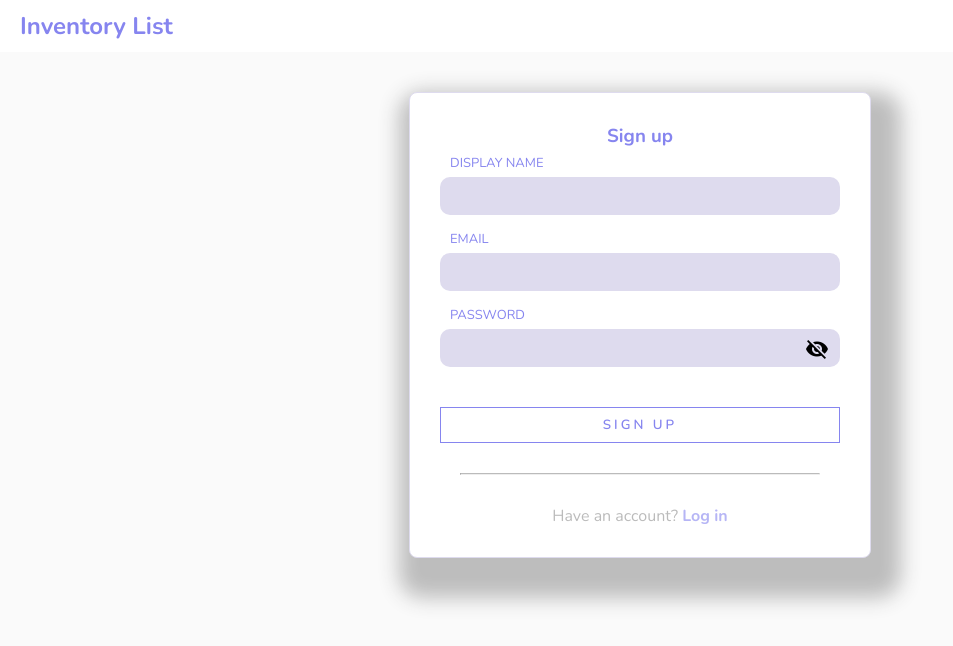
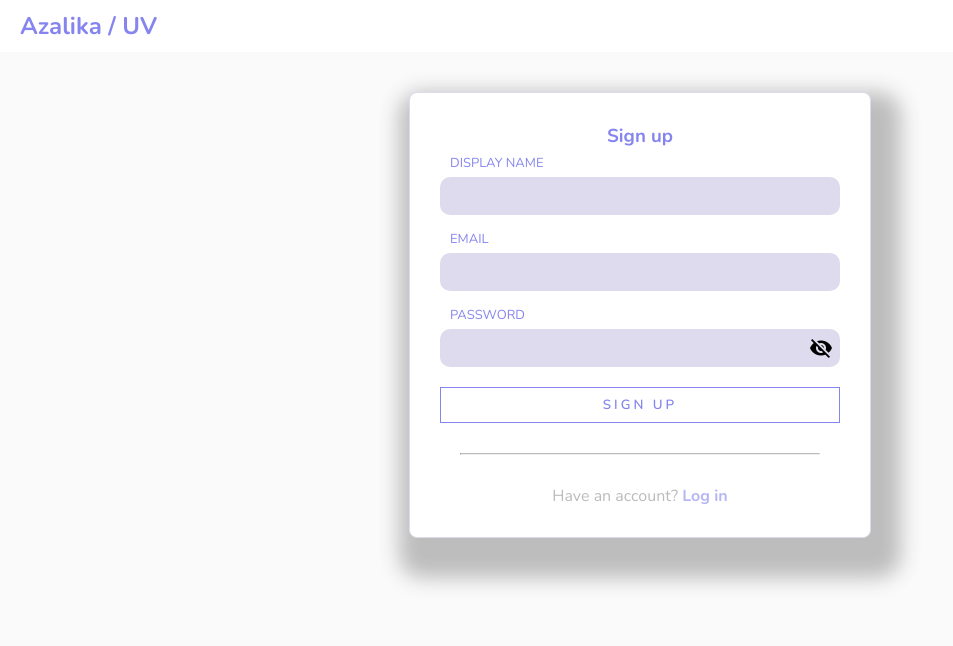
Before and after one commit to salbihmustafa/inventory-tracker, a Vue app: page /signup in a window 1280 px wide. Shown: the top 646 px of the page, without its empty margins (0-953 px from the left). Built offline with nearby package versions, Linux system fonts and the light colour scheme; no server answers.

Commit message:
adjusted css for listview.vue

```diff
--- a/src/assets/main.css
+++ b/src/assets/main.css
@@ -85,6 +85,24 @@ label {
   display: block;
 }
 
+/* put icon inside password box */
+.icon-container{
+  margin-bottom: 10px;
+
+  display: flex;
+  flex-direction: row;
+  align-items: center;
+}
+.passwordBox{
+  border-radius: 10px 0 0 10px;
+}
+.passwordIcon{
+  background: var(--secondary);
+  padding: 7px;
+  border-radius: 0 10px 10px 0;
+  cursor: pointer;
+}
+
 /* error text */
 .error {
   color: var(--warning);
--- a/src/components/ListView.vue
+++ b/src/components/ListView.vue
@@ -1,19 +1,23 @@
 <template>
-  <div class="list-wrapper">
-    <div class="information">
+  <div class="list-container">
+    <div class="list-info-container">
       <div class="title">
         <p>{{ data.title }}</p>
       </div>
       <div class="second-line">
-        <h4><span>Price Listed:</span> ${{ data.priceListed }}</h4>
         <hr />
+        <p>Price Listed: ${{ data.priceListed }}</p>
         <p>Paid: ${{ data.paid }}</p>
         <p>50% Offer: ${{ data.fiftyPercent }}</p>
-        <!-- <p>SKU# {{ data.sku }}</p> -->
+        <hr />
       </div>
     </div>
-    <div class="actions">
-      Edit
+    <div class="actions-container">
+      <div class="sku">SKU# {{ data.sku }}</div>
+      <div class="action-items">
+        <span class="material-icons">edit</span>
+        <span class="material-icons">delete_outline</span>
+      </div>
     </div>
 
     <!-- <div>{{data.title}}</div>
@@ -33,30 +37,58 @@ export default {
 </script>
 
 <style scoped>
-.list-wrapper {
-  border: 1px solid yellow;
+span{
+  color: var(--primary);
+}
+.list-container {
+  /* border: 1px solid yellow; */
   margin: 10px 0;
   padding: 10px;
   border-radius: 8px;
   box-shadow: 10px 20px 20px 20px rgba(50, 50, 50, 0.3);
   background: #fff;
   /* border: 1px solid var(--secondary); */
-  cursor: pointer;
 
-  display: flex;
-}
-
-.information{
-  border: 1px solid red;
-  flex: 1;
-  min-width: 0;
   display: flex;
   flex-direction: column;
 }
 
-.actions{
-  border: 1px solid green;
-  min-width: 0;
+.list-info-container {
+  padding: 10px 10px;
+  /* border: 1px solid red; */
+  flex: 1;
+  /* min-width: 0; */
+  display: flex;
+  flex-direction: column;
+}
+
+hr{
+  margin: 10px 0;
+}
+.second-line > *{
+  margin: 10px 0;
+}
+
+.actions-container {
+  /* border: 1px solid green; */
+  display: flex;
+  flex-direction: row;
+  padding: 10px 10px;
+  /* min-width: 0; */
+}
+.actions-container .sku{
+  flex: 1;
+}
+.actions-container .action-items {
+  display: flex;
+}
+.actions-container .action-items span{
+  margin-left: 10px;
+  cursor: pointer;
+  transition: 0.3s;
+}
+.actions-container .action-items span:hover {
+  font-size: 2em;
 }
 
 /* .title {
--- a/src/components/NavBar.vue
+++ b/src/components/NavBar.vue
@@ -1,7 +1,7 @@
 <template>
   <div class="navbar">
     <nav>
-      <h1><router-link :to="{ name: 'Home' }">Inventory List</router-link></h1>
+      <h1><router-link :to="{ name: 'Home' }">Azalika / UV</router-link></h1>
       <div class="links">
         <div v-if="user">
           <button @click.prevent="handleLogout">Logout</button>
--- a/src/views/auth/Login.vue
+++ b/src/views/auth/Login.vue
@@ -4,10 +4,10 @@
     <label for="email">Email</label>
     <input type="email" name="email" v-model="email" />
     <label for="password">Password</label>
-    <div class="pass-icon-wrap">
-      <input class="input-with-icon" :type="passtype" name="password" v-model="password" />
-      <span v-if="!visible" class="material-icons input-icon" @click="toggleVisibility">visibility_off</span>
-      <span v-if="visible" class="material-icons input-icon" @click="toggleVisibility">visibility</span>
+    <div class="icon-container">
+      <input class="passwordBox" :type="passtype" name="password" v-model="password" />
+      <span v-if="!visible" class="material-icons passwordIcon" @click="toggleVisibility">visibility_off</span>
+      <span v-if="visible" class="material-icons passwordIcon" @click="toggleVisibility">visibility</span>
     </div>
     <div class="error" v-if="error">{{ error }}</div>
     <button v-if="!isPending">Log in</button>
@@ -86,17 +86,6 @@ button {
   width: 100%;
 }
 
-.pass-icon-wrap {
-  display: flex;
-  align-items: center;
-  flex-direction: row;
-}
-
-.input-with-icon {
-  border: none;
-  flex: 1;
-}
-
 div.line {
   display: flex;
   justify-content: center;
--- a/src/views/auth/Signup.vue
+++ b/src/views/auth/Signup.vue
@@ -6,14 +6,10 @@
     <label for="email">Email</label>
     <input type="email" name="email" v-model="email" />
     <label for="password">Password</label>
-    <input :type="passtype" name="password" v-model="password" />
-    <div v-if="!visible">
-      <span class="material-icons" @click="toggleVisibility"
-        >visibility_off</span
-      >
-    </div>
-    <div v-if="visible">
-      <span class="material-icons" @click="toggleVisibility">visibility</span>
+    <div class="icon-container">
+      <input class="passwordBox" :type="passtype" name="password" v-model="password" />
+      <span v-if="!visible" class="material-icons passwordIcon" @click="toggleVisibility">visibility_off</span>
+      <span v-if="visible" class="material-icons passwordIcon" @click="toggleVisibility">visibility</span>
     </div>
     <div class="error" v-if="error">{{ error }}</div>
     <button v-if="!isPending">Sign Up</button>
@@ -86,12 +82,7 @@ label {
   left: 10px;
   top: 5px;
 }
-span {
-  position: relative;
-  top: -40px;
-  left: 365px;
-  cursor: pointer;
-}
+
 button {
   /* match width of inputs */
   box-sizing: border-box;
```
